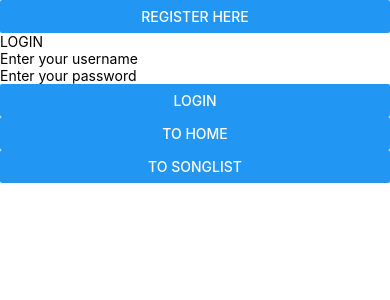
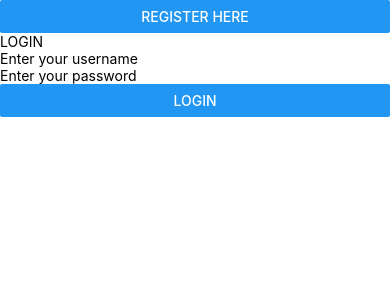
Before and after one commit to kfox01/expoMusicApp, a React Native app: screen / in a window 390 px wide. Shown: the top 300 px of the page. Built offline with nearby package versions, Linux system fonts and the light colour scheme.

Commit message:
minor changes

```diff
--- a/App.js
+++ b/App.js
@@ -27,22 +27,13 @@ const App = () => {
         {screen === 'Welcome' && (
           <View>
             <WelcomeScreen onGO={(user) => { setLoggedInUsername(user.username); navigateToScreen('Home'); }} />
-            <Button title="TO HOME" onPress={() => navigateToScreen('Home')} />
-            <Button title="TO SONGLIST" onPress={() => navigateToScreen('List')} />
           </View>
         )}
         {screen === 'Home' && (
           <View>
             <Text>This is the Home Screen</Text>
-            <Button title="TO DETAILS" onPress={() => navigateToScreen('Details')} />
             <Button title="TO SONGLIST" onPress={() => navigateToScreen('List')} />
             <Button title="TO TOP RANKINGS" onPress={() => navigateToScreen('Top')} />
-          </View>
-        )}
-        {screen === 'Details' && (
-          <View>
-            <Text>This is the Details Screen</Text>
-            <Button title="BACK TO HOME" onPress={() => navigateToScreen('Home')} />
           </View>
         )}
         {screen === 'List' && (
```
